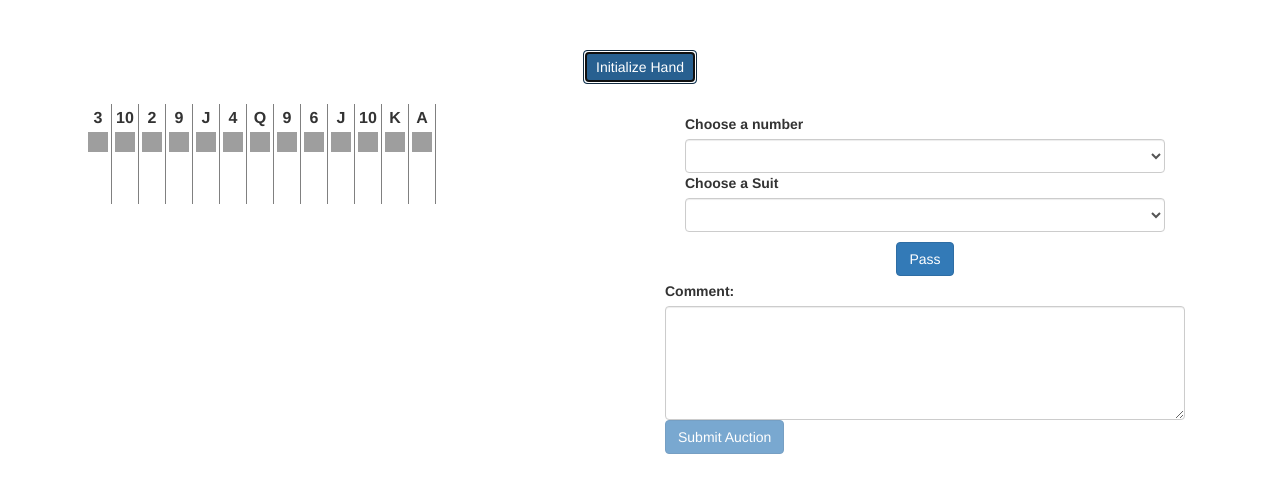
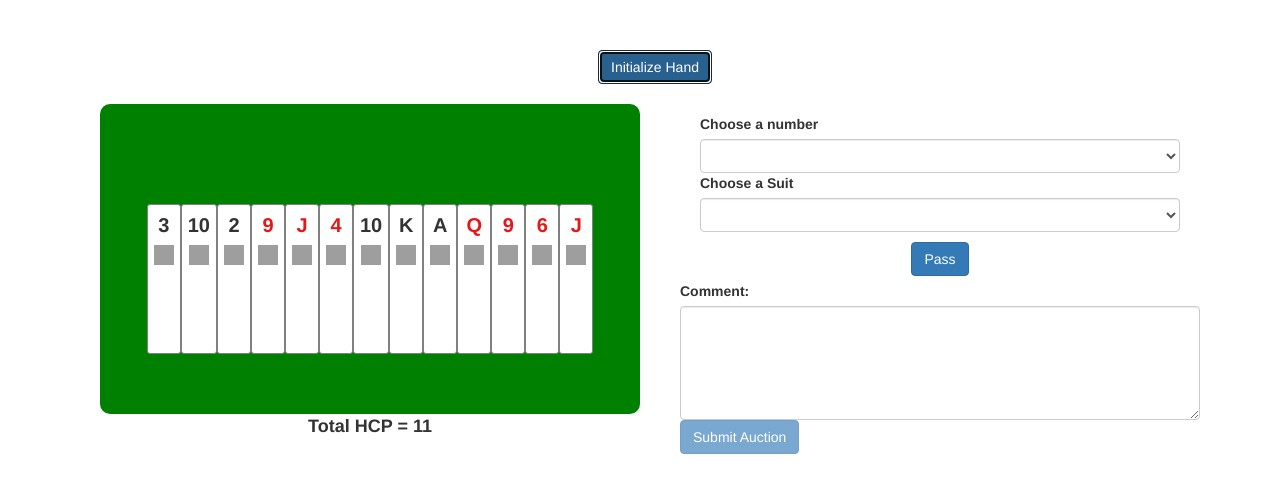
Before and after one commit to George-Spanos/Bridge-App, an Angular app: page / in a window 1280 px wide. Both pictures are taken after a click on the button "Initialize Hand". Shown: the top 492 px of the page. Built offline with nearby package versions, Linux system fonts and the light colour scheme; grey boxes are pictures that could not be loaded.

Commit message:
design 2.0

```diff
--- a/src/app/main-section/main-section.component.css
+++ b/src/app/main-section/main-section.component.css
@@ -1,16 +1,35 @@
 .card {
   float: left;
   width: auto;
-  height: 100px;
+  height: 150px;
   display: block;
-  border-right: 1px solid;
+  border: 1px solid;
+  border-right:1px bold;
   border-color: grey;;
-  padding: 3px;
+  padding: 6px;
   text-align: center;
   font-weight: bold;
-  font-size: 16px;
+  font-size: 20px;
+  background-color: white;
+  border-radius: 3px;
 }
 .suit {
   width: 20px;
   height: 20px;
 }
+.board {
+  padding: 100px 30px 60px 30px;
+  background-color: green;
+  display: flex;
+  justify-content: center;
+  border-radius: 10px;
+}
+.red {
+  color:#E31818;
+}
+.hcpdisplay {
+  font-weight: bold;
+  font-size: 18px;
+  display: flex;
+  justify-content: center;
+}
--- a/src/app/main-section/main-section.component.html
+++ b/src/app/main-section/main-section.component.html
@@ -1,3 +1,4 @@
+<div class="container">
   <div class="row">
     <div class="col-xs-12" style="display:flex; justify-content:center; margin-top:30px; padding:20px;">
       <button class="btn btn-primary" (click)="getHand(cardsArray)">Initialize Hand</button>
@@ -6,21 +7,28 @@
   <div class="row">
     <div class="col-xs-12">
       <div class="col-xs-6">
+        <div class="board" *ngIf="handInitialized">
+          <div class="row">
             <div class="card" *ngFor="let card of spades">{{card.name}}
               <br>
               <img class="suit" src="http://i.imgur.com/tXgx0h3.png">
             </div>
-      <div class="card" *ngFor="let card of hearts">{{card.name}}
+            <div class="card red" *ngFor="let card of hearts">{{card.name}}
               <br>
               <img class="suit" src="http://i.imgur.com/Chg6eQ8.jpg">
-      </div>
-      <div class="card" *ngFor="let card of diamonds">{{card.name}}
-        <br>
-        <img class="suit" src="http://i.imgur.com/khCb5Vu.jpg">
             </div>
             <div class="card" *ngFor="let card of clubs">{{card.name}}
               <br>
               <img class="suit" src="http://i.imgur.com/TsBK3k9.jpg">
+            </div>
+            <div class="card red" *ngFor="let card of diamonds">{{card.name}}
+              <br>
+              <img class="suit" src="http://i.imgur.com/khCb5Vu.jpg">
+            </div>
+          </div>
+        </div>
+        <div class="row" *ngIf="handInitialized">
+          <div class="col-xs-12 hcpdisplay">Total HCP = {{hcp}}</div>
         </div>
       </div>
       <div class="col-xs-6">
@@ -30,3 +38,4 @@
       </div>
     </div>
   </div>
+</div>
--- a/src/app/main-section/main-section.component.ts
+++ b/src/app/main-section/main-section.component.ts
@@ -8,6 +8,7 @@ import { Card } from '../card.model';
 })
 export class MainSectionComponent implements OnInit {
   handInitialized = false;
+  hcp: number;
   cardsArray: Card[];
   spades: Card[];
   hearts: Card[];
@@ -43,6 +44,7 @@ getHand(array) {
       sum = el.value + sum;
     }
   );
+  this.hcp = sum;
   this.bridgeApi.saveHand(this.hand, sum);
 console.log(this.bridgeApi.bid);
 this.cardsArray = this.bridgeApi.deck();
```
Also changed, not shown: 5 other files (tests, documents, lock files or other folders). Lines whose indentation alone changed are shown as unchanged.
